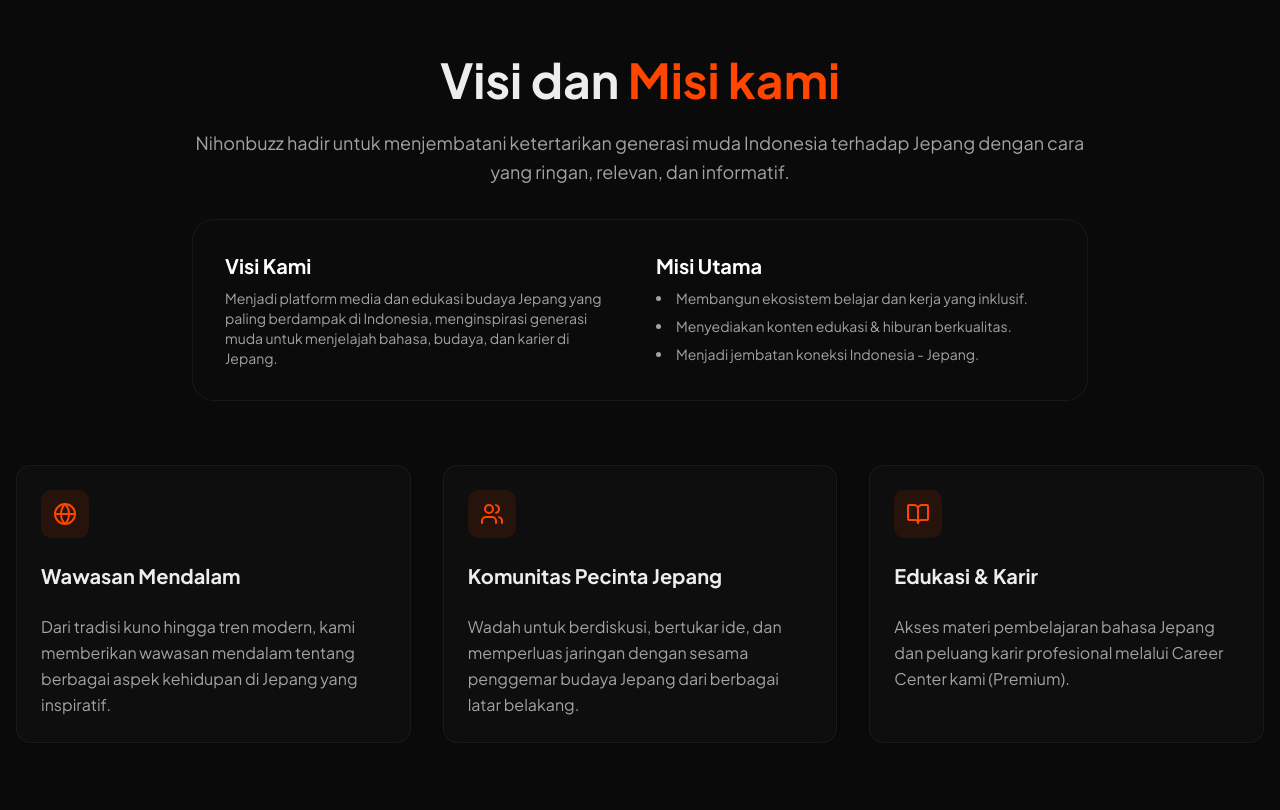
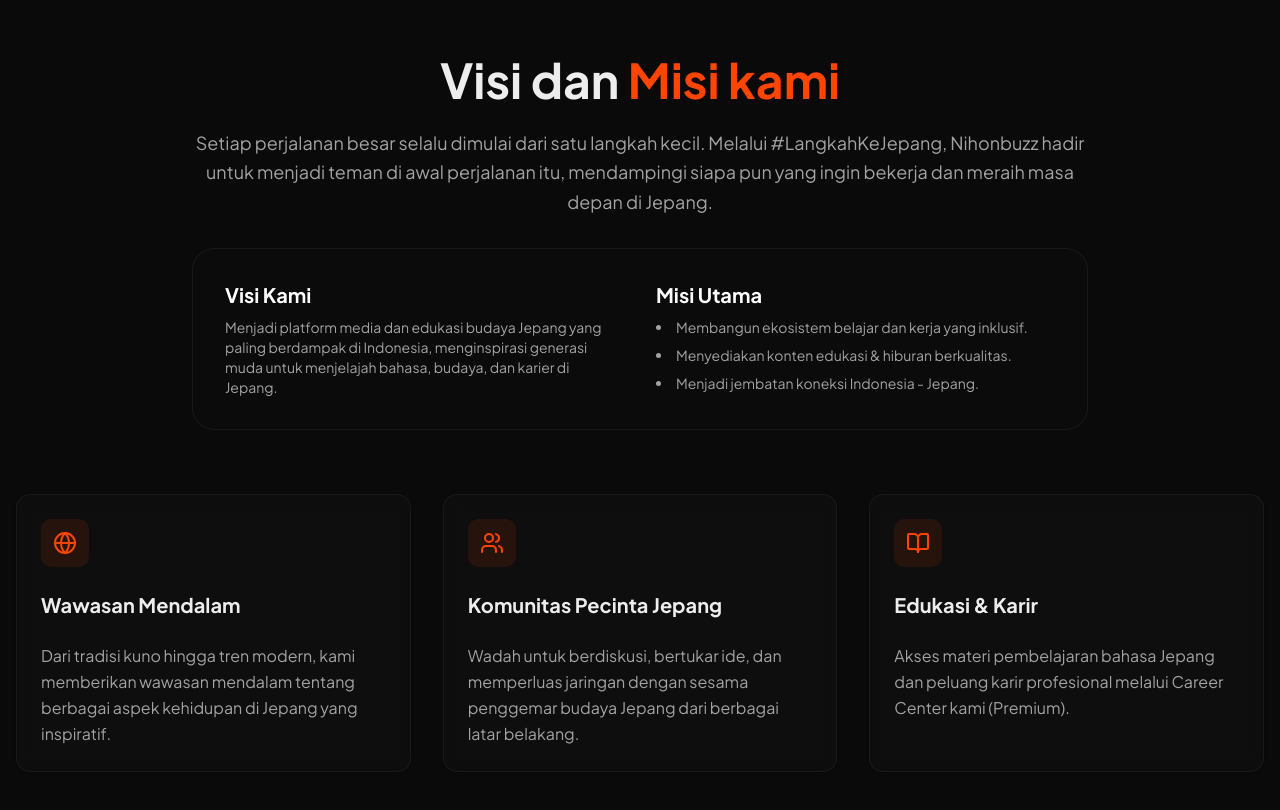
Before and after one commit to nihonbuzz/nihonbuzz, a Next.js app: page / in a window 1280 px wide. Shown: the part 920-1730 px from the top of the page. Built offline with nearby package versions, Linux system fonts and the light colour scheme.

Commit message:
gilang 5

```diff
--- a/src/components/sections/about.tsx
+++ b/src/components/sections/about.tsx
@@ -37,8 +37,7 @@
            Visi dan <span className="text-primary">Misi kami </span>
           </h2>
           <p className="text-muted-foreground text-lg leading-relaxed mb-8">
-            Nihonbuzz hadir untuk menjembatani ketertarikan generasi muda Indonesia terhadap Jepang
-            dengan cara yang ringan, relevan, dan informatif.
+            Setiap perjalanan besar selalu dimulai dari satu langkah kecil. Melalui #LangkahKeJepang, Nihonbuzz hadir untuk menjadi teman di awal perjalanan itu, mendampingi siapa pun yang ingin bekerja dan meraih masa depan di Jepang.
           </p>
 
           <div className="grid md:grid-cols-2 gap-8 text-left bg-card/30 p-8 rounded-3xl border border-white/5">
```
